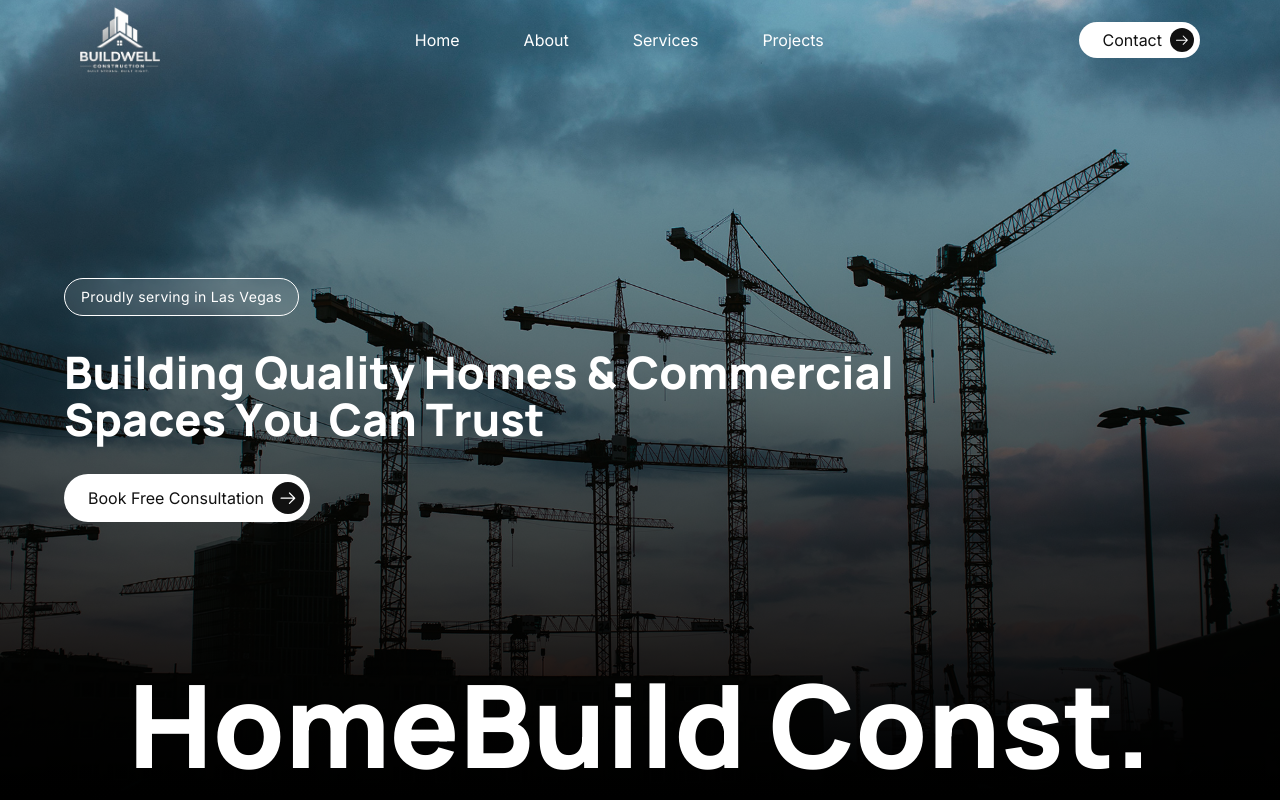
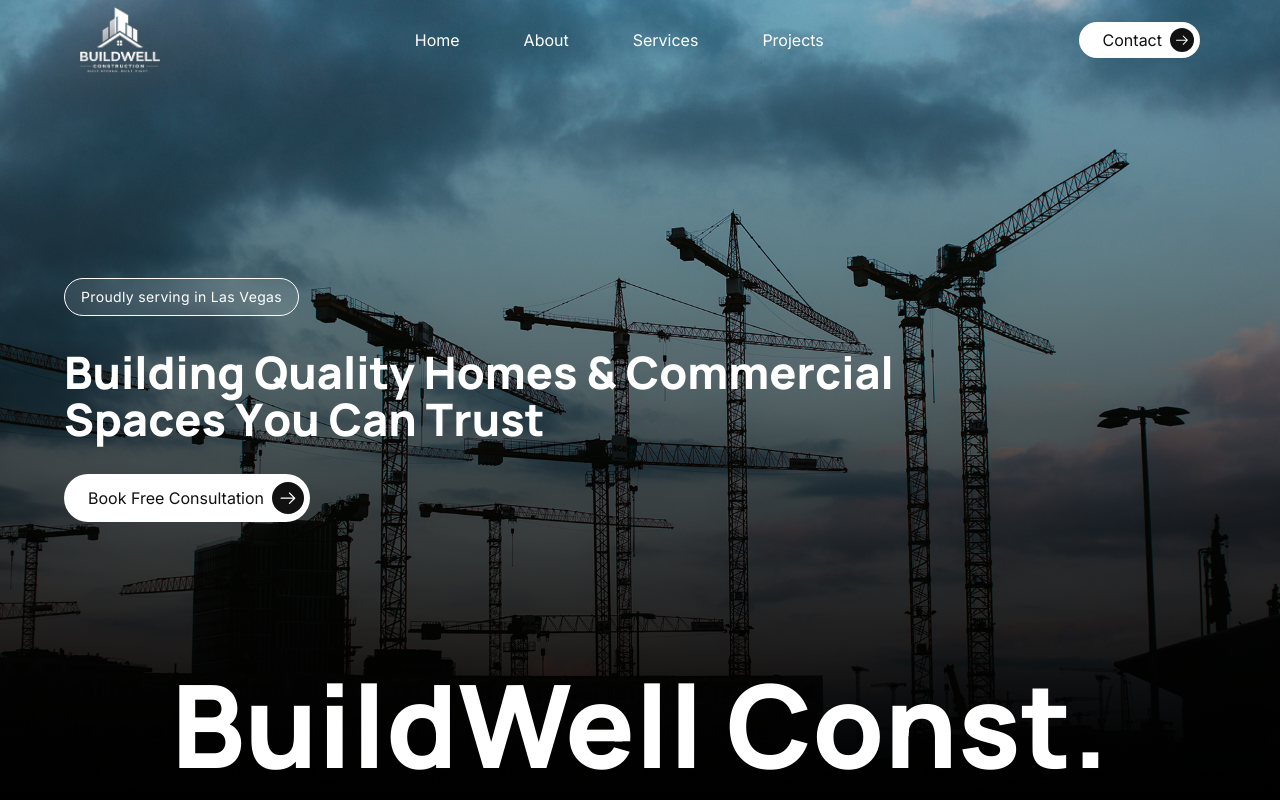
Before and after one commit to dipanjonroy/homebuild, a Next.js app: page / in a window 1280 px wide. Shown: the top 800 px of the page. Built offline with nearby package versions, Linux system fonts and the light colour scheme.

Commit message:
Rename: Rename large text og hero section homepage

```diff
--- a/src/components/sections/homepage/HomeHeroSection/index.tsx
+++ b/src/components/sections/homepage/HomeHeroSection/index.tsx
@@ -65,7 +65,7 @@ export default function index() {
             {/* Brand Text - Bottom */}
             <div className="hero-brand-text absolute bottom-0 left-0 w-full overflow-hidden pb-6 lg:pb-1">
               <span className="block w-full heading font-extrabold white-text whitespace-nowrap leading-tight text-[clamp(2.25rem,9vw,9.5rem)] text-center">
-                HomeBuild Const.
+                BuildWell Const.
               </span>
             </div>
           </div>
```
